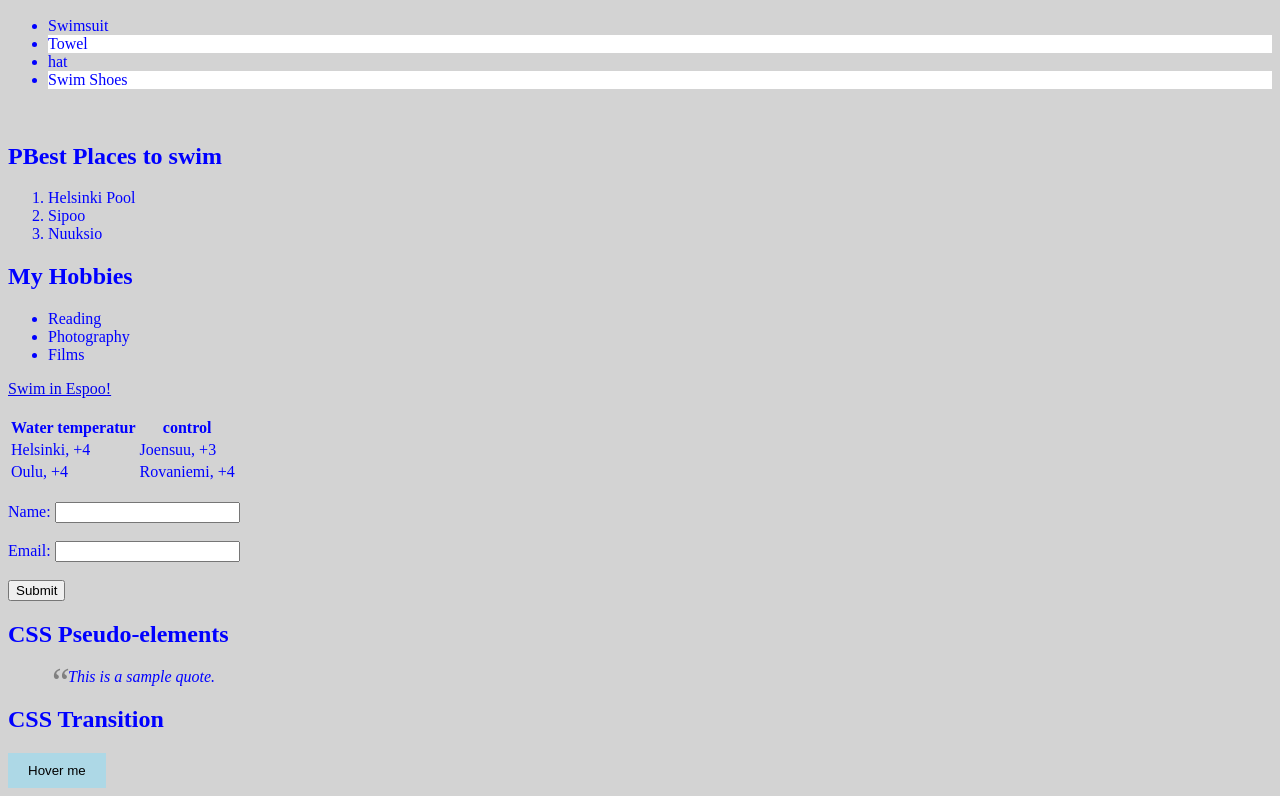
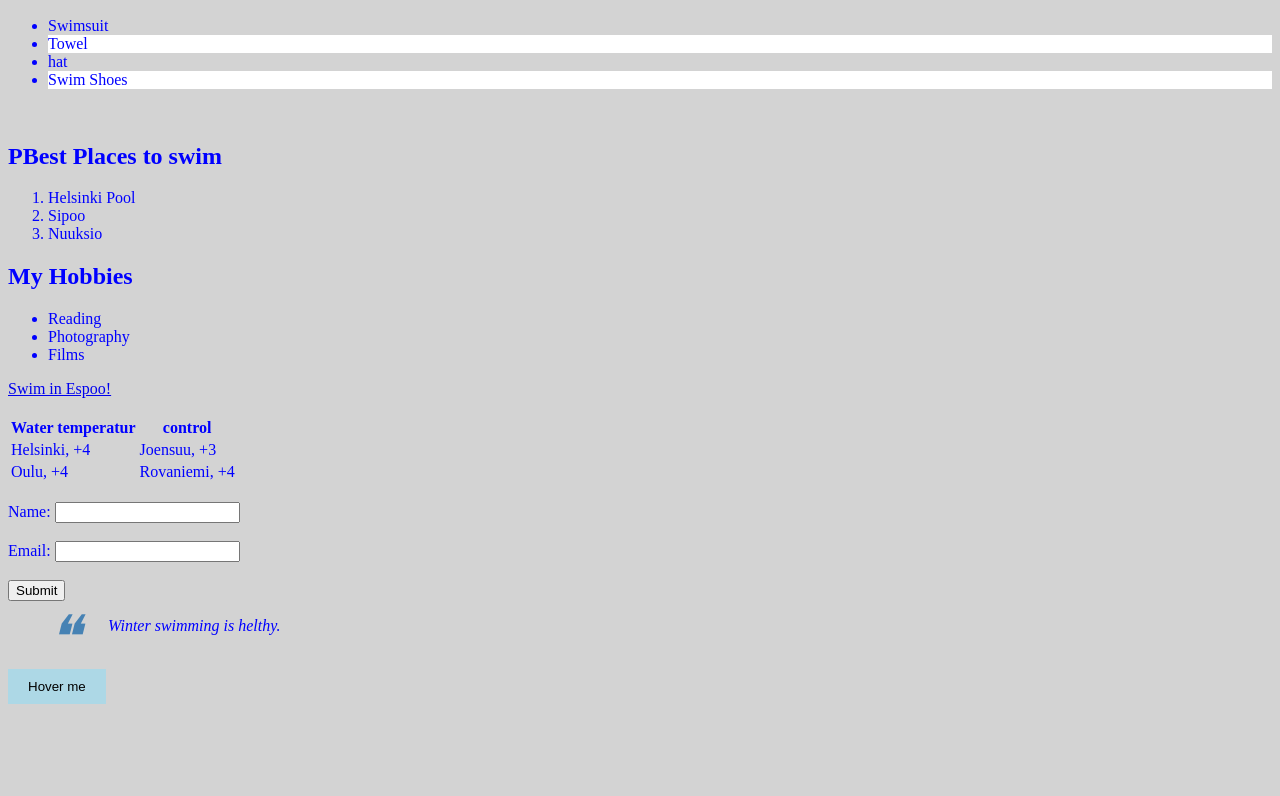
Before and after one commit to jos00221/website_dev_Course_autum_2026, a plain HTML site: page WS_03/index.html in a window 1280 px wide. Shown: the part 669-1465 px from the top of the page. After the commit the page ends 1381 px from the top, so only its background shows below. Drawn offline with Linux system fonts and the light colour scheme.

Commit message:
Update index.html and styles.css: correct quote text and enhance quote styling

```diff
--- a/WS_03/index.html
+++ b/WS_03/index.html
@@ -66,12 +66,13 @@
       <label for="email">Email:</label>
       <input type="email" id="email" name="email" /><br /><br />
       <input type="submit" value="Submit" />
-    </form><h2>CSS Pseudo-elements</h2>
+    <br>
 
 <blockquote class="quote">
-    This is a sample quote.
+    Winter swimming is helthy.
+
 </blockquote>
-    <h2>CSS Transition</h2>
+    <br>
 
     <button class="transition-button">Hover me</button>
 
--- a/WS_03/styles.css
+++ b/WS_03/styles.css
@@ -53,15 +53,14 @@ h1 {
     filter: grayscale(0%);
 }.quote {
     position: relative;
-    padding-left: 20px;
+    padding-left: 60px;
     font-style: italic;
 }
 
 .quote::before {
-    content: "“";
+    content: "❝";
     position: absolute;
     left: 0;
-    top: -10px;
-    font-size: 40px;
-    color: gray;
-}
+    top: -15px;
+    font-size: 60px;
+    color: steelblue;
```
